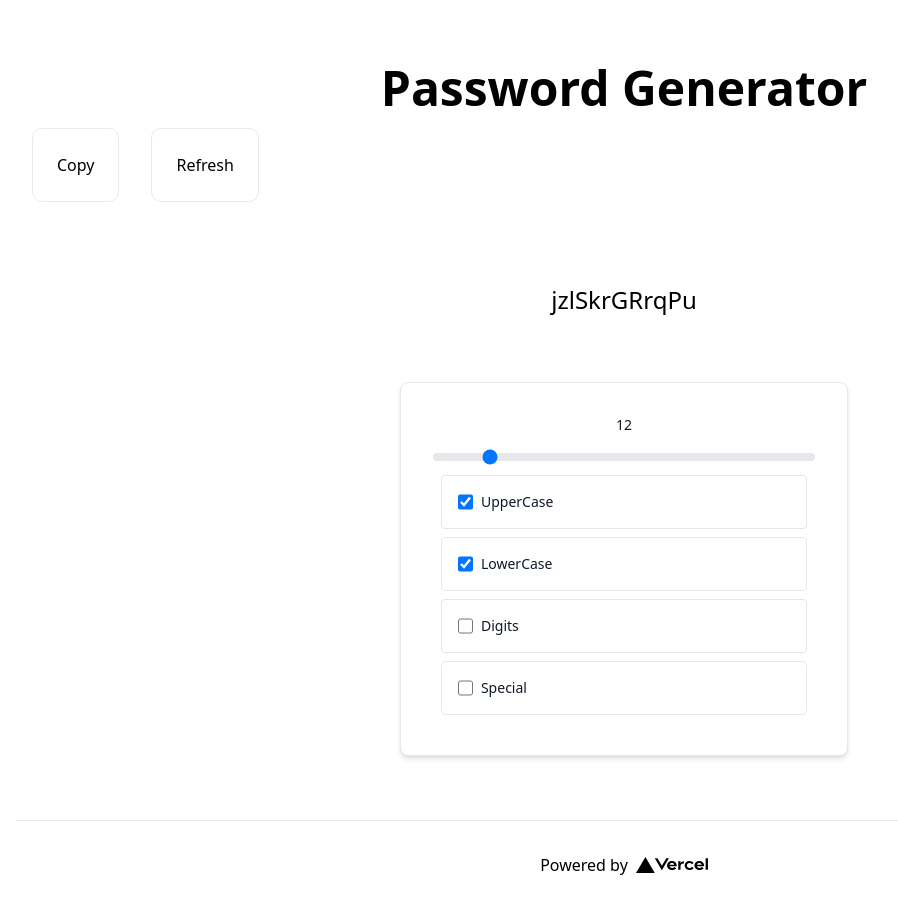
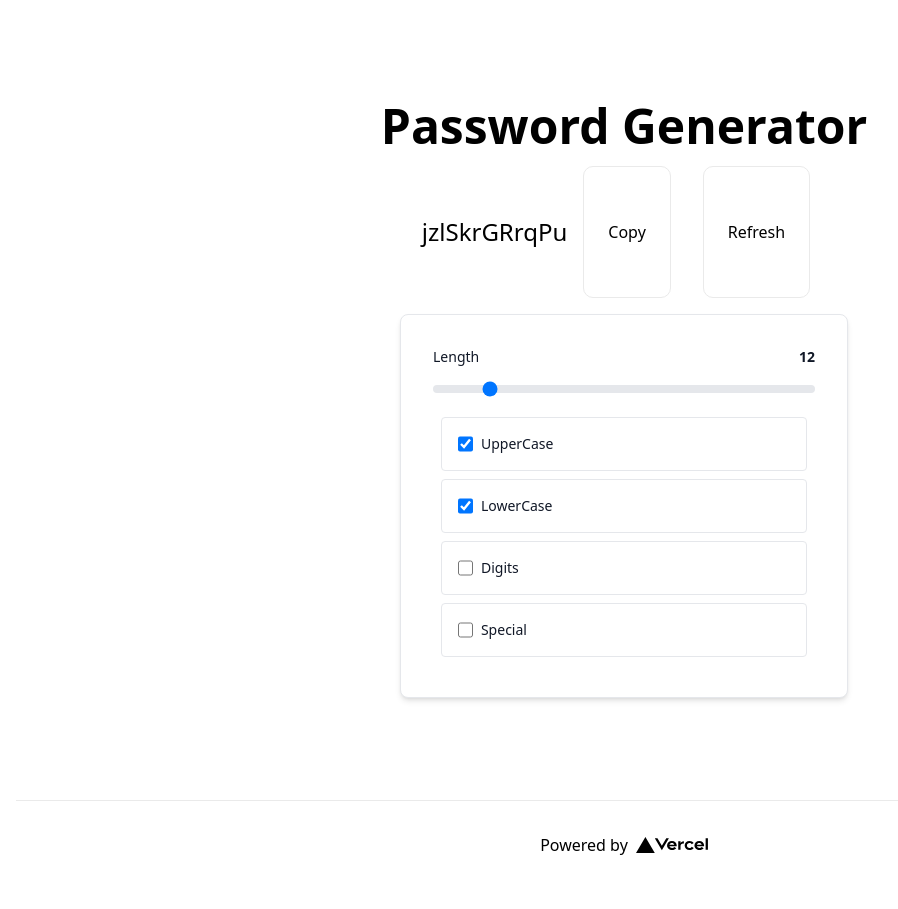
Before and after one commit to luanvenancio/password-generator, a Next.js app: page / in a window 1280 px wide. Shown: the whole page, without its empty margins (16-914 px from the left). Built offline with nearby package versions, Linux system fonts and the light colour scheme.

Commit message:
Update styles

```diff
--- a/pages/index.tsx
+++ b/pages/index.tsx
@@ -88,7 +88,8 @@ const Home: NextPage = () => {
                     Password Generator
                 </h1>
 
-                <div className="container mx-auto">
+                <div className="flex">
+                    <p className={styles.description}>{password}</p>
                     <button
                         type="button"
                         id="copy-button"
@@ -108,24 +109,30 @@ const Home: NextPage = () => {
                     >
                         Refresh
                     </button>
-
-                    <p className={styles.description}>{password}</p>
                 </div>
 
                 <div className="w-full max-w-md p-4 bg-white border border-gray-200 rounded-lg shadow-md sm:p-6 md:p-8 dark:bg-gray-800 dark:border-gray-700">
+                    <div className="flex justify-between">
                         <label
                             htmlFor="pwd-length"
                             className="block mb-2 text-sm text-center font-medium text-gray-900 dark:text-white"
                         >
+                            Length
+                        </label>
+                        <label
+                            htmlFor="pwd-length"
+                            className="block mb-2 text-sm text-right font-bold text-gray-900 dark:text-white"
+                        >
                             {pwdLength}
                         </label>
+                    </div>
                     <input
                         type="range"
                         id="pwd-length"
                         name="pwd-length"
                         min="4"
                         max="64"
-                        className="w-full h-2 bg-gray-200 rounded-lg appearance-none cursor-pointer dark:bg-gray-700"
+                        className="w-full h-2 bg-gray-200 rounded-lg mb-4 appearance-none cursor-pointer dark:bg-gray-700"
                         value={pwdLength}
                         onChange={handleLengthOnChange}
                     />
```
Lines whose indentation alone changed are shown as unchanged.
